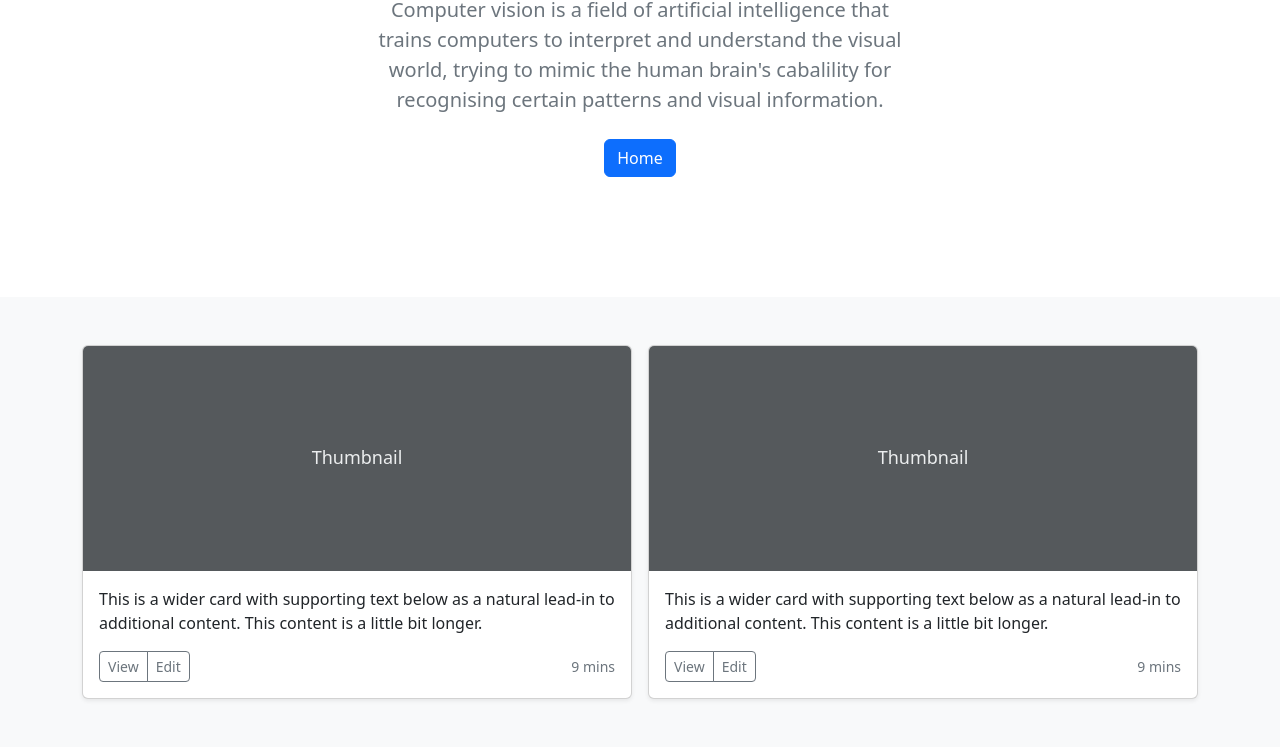
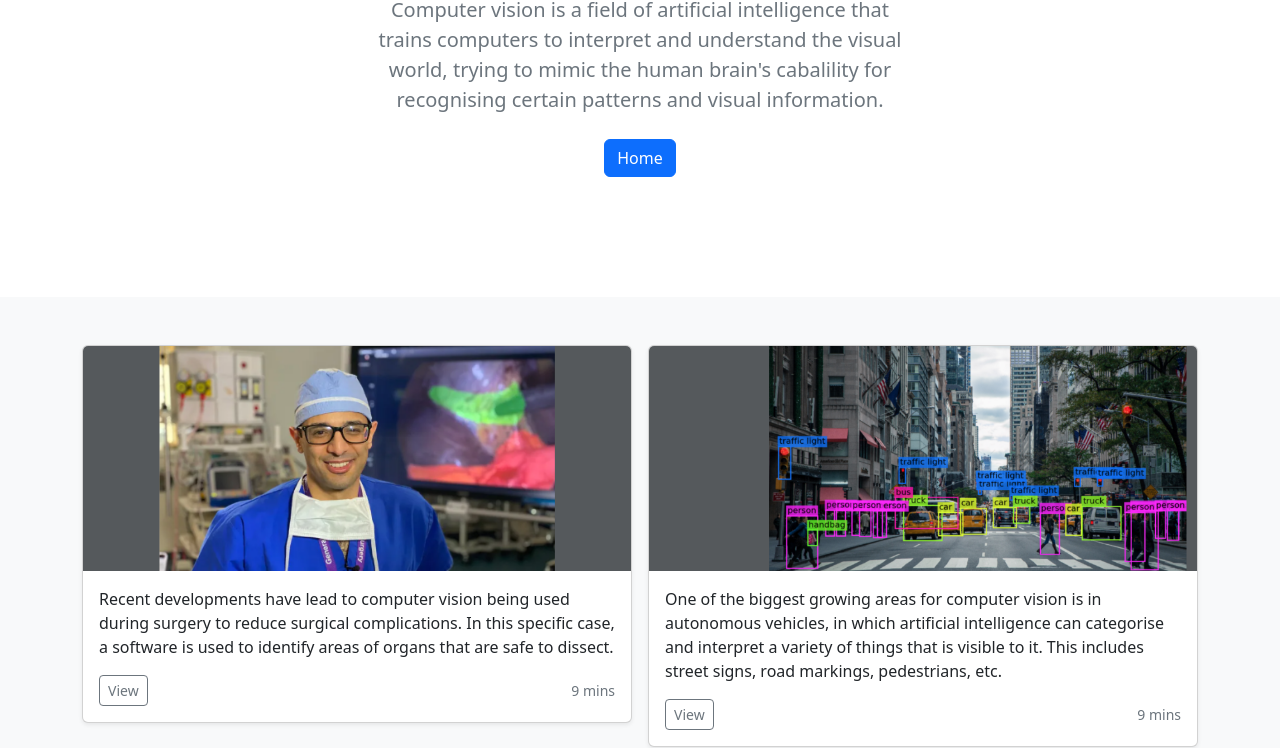
Before and after one commit to Cavlon/progblack_week4, a plain HTML site: page sub-pages/computer-vision/index.html in a window 1280 px wide. Shown: the part 213-961 px from the top of the page. Drawn offline with Linux system fonts and the light colour scheme.

Commit message:
added brief description and images

```diff
--- a/sub-pages/computer-vision/index.html
+++ b/sub-pages/computer-vision/index.html
@@ -116,14 +116,13 @@
       <div class="row row-cols-1 row-cols-sm-2 g-3">
         <div class="col">
           <div class="card shadow-sm">
-            <svg class="bd-placeholder-img card-img-top" width="100%" height="225" xmlns="http://www.w3.org/2000/svg" role="img" aria-label="Placeholder: Thumbnail" preserveAspectRatio="xMidYMid slice" focusable="false"><title>Placeholder</title><rect width="100%" height="100%" fill="#55595c"/><text x="50%" y="50%" fill="#eceeef" dy=".3em">Thumbnail</text></svg>
+            <svg class="bd-placeholder-img card-img-top" width="100%" height="225" xmlns="http://www.w3.org/2000/svg" role="img" aria-label="Placeholder: Thumbnail" preserveAspectRatio="xMidYMid slice" focusable="false"><title>Placeholder</title><rect width="100%" height="100%" fill="#55595c"/><image href="./dr-amin-madani.png" width="100%" height="225"/></svg>
 
             <div class="card-body">
-              <p class="card-text">This is a wider card with supporting text below as a natural lead-in to additional content. This content is a little bit longer.</p>
+              <p class="card-text">Recent developments have lead to computer vision being used during surgery to reduce surgical complications. In this specific case, a software is used to identify areas of organs that are safe to dissect. </p>
               <div class="d-flex justify-content-between align-items-center">
                 <div class="btn-group">
                   <button type="button" class="btn btn-sm btn-outline-secondary">View</button>
-                  <button type="button" class="btn btn-sm btn-outline-secondary">Edit</button>
                 </div>
                 <small class="text-muted">9 mins</small>
               </div>
@@ -132,14 +131,14 @@
         </div>
         <div class="col">
           <div class="card shadow-sm">
-            <svg class="bd-placeholder-img card-img-top" width="100%" height="225" xmlns="http://www.w3.org/2000/svg" role="img" aria-label="Placeholder: Thumbnail" preserveAspectRatio="xMidYMid slice" focusable="false"><title>Placeholder</title><rect width="100%" height="100%" fill="#55595c"/><text x="50%" y="50%" fill="#eceeef" dy=".3em">Thumbnail</text></svg>
+            <svg class="bd-placeholder-img card-img-top" width="100%" height="225" xmlns="http://www.w3.org/2000/svg" role="img" aria-label="Placeholder: Thumbnail" preserveAspectRatio="xMidYMid slice" focusable="false"><title>Placeholder</title><rect width="100%" height="100%" fill="#55595c"/><image href="./autonomous-driving.png" width=120% height="225"/></svg>
 
             <div class="card-body">
-              <p class="card-text">This is a wider card with supporting text below as a natural lead-in to additional content. This content is a little bit longer.</p>
+              <p class="card-text">One of the biggest growing areas for computer vision is in autonomous vehicles, in which artificial intelligence can categorise and interpret a variety of things that is visible to it. This includes street signs, road markings, pedestrians, etc. </p>
               <div class="d-flex justify-content-between align-items-center">
                 <div class="btn-group">
                   <button type="button" class="btn btn-sm btn-outline-secondary">View</button>
-                  <button type="button" class="btn btn-sm btn-outline-secondary">Edit</button>
+
                 </div>
                 <small class="text-muted">9 mins</small>
               </div>
```
Also changed, not shown: sub-pages/computer-vision/autonomous-driving.png (added), sub-pages/computer-vision/dr-amin-madani.png (added).
